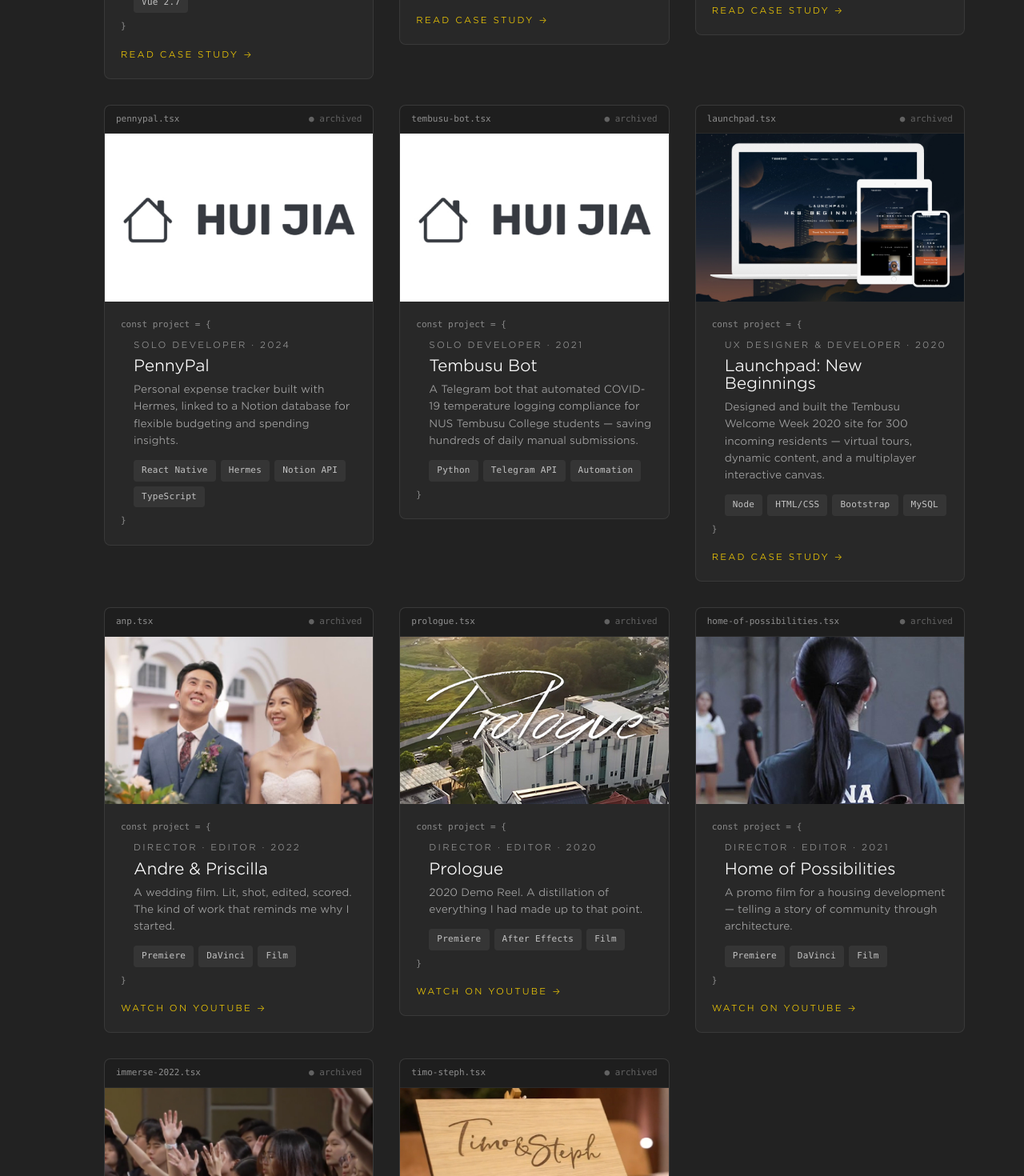
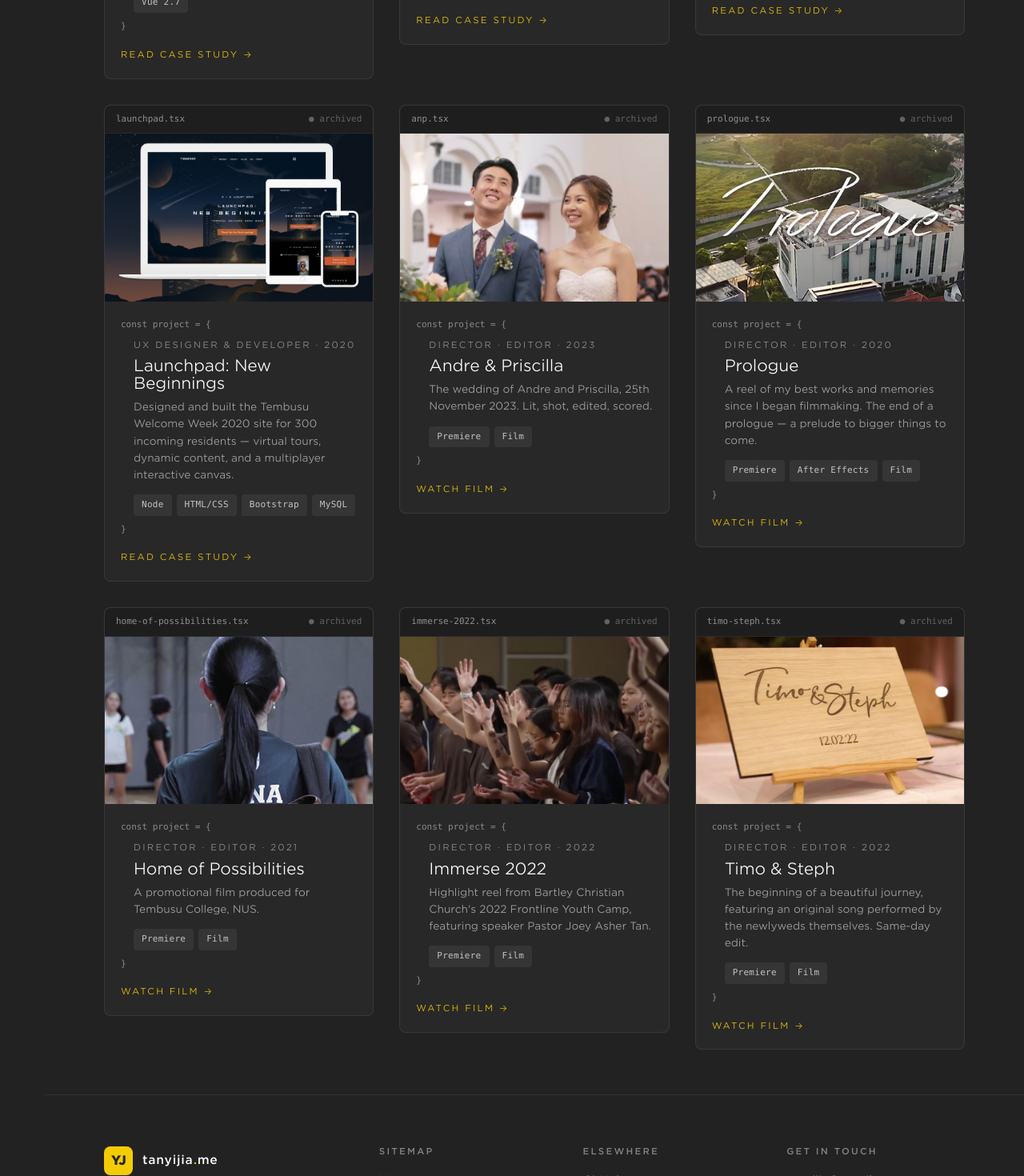
Before and after one commit to fluffysaur/fluffysaur.github.io, a React (Vite) app: page /work in a window 1280 px wide. Shown: the part 960-2430 px from the top of the page at 80% size. Built offline with nearby package versions, Linux system fonts and the light colour scheme.

Commit message:
feat: enhance project detail view with video support and update portfolio data

```diff
--- a/src/components/FileCard.tsx
+++ b/src/components/FileCard.tsx
@@ -56,27 +56,13 @@ export function FileCard({ project: p, large }: FileCardProps) {
                     <div className="mt-4 text-[11px] tracking-[0.2em] uppercase text-accent">Read case study →</div>
                 )}
                 {p.youtubeUrl && (
-                    <div className="mt-4 text-[11px] tracking-[0.2em] uppercase text-accent">Watch on YouTube →</div>
+                    <div className="mt-4 text-[11px] tracking-[0.2em] uppercase text-accent">Watch film →</div>
                 )}
             </div>
         </div>
     );
 
-    if (p.youtubeUrl) {
-        return (
-            <a
-                href={p.youtubeUrl}
-                target="_blank"
-                rel="noopener noreferrer"
-                className="block no-underline text-inherit"
-                style={{ textDecoration: "none" }}
-            >
-                {inner}
-            </a>
-        );
-    }
-
-    if (p.hasCase) {
+    if (p.youtubeUrl || p.hasCase) {
         return (
             <Link to={`/work/${p.id}`} className="block no-underline text-inherit" style={{ textDecoration: "none" }}>
                 {inner}
--- a/src/data/projects.ts
+++ b/src/data/projects.ts
@@ -44,32 +44,6 @@ export const PROJECTS: Project[] = [
 
     // ── Personal Projects ───────────────────────────────────────────────────────
     {
-        id: "pennypal",
-        title: "PennyPal",
-        blurb: "Personal expense tracker built with Hermes, linked to a Notion database for flexible budgeting and spending insights.",
-        img: "/assets/thumbnails/huijia-thumb.jpg", // placeholder until screenshot provided
-        role: "Solo Developer",
-        year: "2024",
-        tags: ["React Native", "Hermes", "Notion API", "TypeScript"],
-        cat: "fullstack",
-        type: "personal",
-        live: false,
-        hasCase: false,
-    },
-    {
-        id: "tembusu-bot",
-        title: "Tembusu Bot",
-        blurb: "A Telegram bot that automated COVID-19 temperature logging compliance for NUS Tembusu College students — saving hundreds of daily manual submissions.",
-        img: "/assets/thumbnails/huijia-thumb.jpg", // placeholder until screenshot provided
-        role: "Solo Developer",
-        year: "2021",
-        tags: ["Python", "Telegram API", "Automation"],
-        cat: "fullstack",
-        type: "personal",
-        live: false,
-        hasCase: false,
-    },
-    {
         id: "launchpad",
         title: "Launchpad: New Beginnings",
         blurb: "Designed and built the Tembusu Welcome Week 2020 site for 300 incoming residents — virtual tours, dynamic content, and a multiplayer interactive canvas.",
@@ -87,11 +61,11 @@ export const PROJECTS: Project[] = [
     {
         id: "anp",
         title: "Andre & Priscilla",
-        blurb: "A wedding film. Lit, shot, edited, scored. The kind of work that reminds me why I started.",
+        blurb: "The wedding of Andre and Priscilla, 25th November 2023. Lit, shot, edited, scored.",
         img: "/assets/thumbnails/anp-thumb.jpg",
         role: "Director · Editor",
-        year: "2022",
-        tags: ["Premiere", "DaVinci", "Film"],
+        year: "2023",
+        tags: ["Premiere", "Film"],
         cat: "film",
         type: "film",
         live: false,
@@ -100,7 +74,7 @@ export const PROJECTS: Project[] = [
     {
         id: "prologue",
         title: "Prologue",
-        blurb: "2020 Demo Reel. A distillation of everything I had made up to that point.",
+        blurb: "A reel of my best works and memories since I began filmmaking. The end of a prologue — a prelude to bigger things to come.",
         img: "/assets/thumbnails/demoreel-thumb.jpg",
         role: "Director · Editor",
         year: "2020",
@@ -113,11 +87,11 @@ export const PROJECTS: Project[] = [
     {
         id: "home-of-possibilities",
         title: "Home of Possibilities",
-        blurb: "A promo film for a housing development — telling a story of community through architecture.",
+        blurb: "A promotional film produced for Tembusu College, NUS.",
         img: "/assets/thumbnails/hop-thumb.jpg",
         role: "Director · Editor",
         year: "2021",
-        tags: ["Premiere", "DaVinci", "Film"],
+        tags: ["Premiere", "Film"],
         cat: "film",
         type: "film",
         live: false,
@@ -126,7 +100,7 @@ export const PROJECTS: Project[] = [
     {
         id: "immerse-2022",
         title: "Immerse 2022",
-        blurb: "Event montage for Tembusu College's flagship orientation camp.",
+        blurb: "Highlight reel from Bartley Christian Church's 2022 Frontline Youth Camp, featuring speaker Pastor Joey Asher Tan.",
         img: "/assets/thumbnails/immerse-thumb.jpg",
         role: "Director · Editor",
         year: "2022",
@@ -139,11 +113,11 @@ export const PROJECTS: Project[] = [
     {
         id: "timo-steph",
         title: "Timo & Steph",
-        blurb: "A wedding film.",
+        blurb: "The beginning of a beautiful journey, featuring an original song performed by the newlyweds themselves. Same-day edit.",
         img: "/assets/thumbnails/tns-thumb.jpg",
         role: "Director · Editor",
         year: "2022",
-        tags: ["Premiere", "DaVinci", "Film"],
+        tags: ["Premiere", "Film"],
         cat: "film",
         type: "film",
         live: false,
--- a/src/pages/WorkDetail.tsx
+++ b/src/pages/WorkDetail.tsx
@@ -1,14 +1,22 @@
 import { Navigate, useParams } from "react-router-dom";
 import { CASES } from "../case-studies/registry";
+import { PROJECTS } from "../data/projects";
 import { WorkDetailPage } from "./WorkDetail/WorkDetailPage";
+import { VideoDetailPage } from "./WorkDetail/VideoDetailPage";
 
 export function WorkDetail() {
     const { id } = useParams<{ id: string }>();
+
     const entry = id ? CASES[id] : undefined;
+    if (entry) {
+        const { meta, Content } = entry;
+        return <WorkDetailPage meta={meta} Content={Content} />;
+    }
 
-    if (!entry) return <Navigate to="/work" replace />;
+    const project = id ? PROJECTS.find((p) => p.id === id) : undefined;
+    if (project?.youtubeUrl) {
+        return <VideoDetailPage project={project} />;
+    }
 
-    const { meta, Content } = entry;
-
-    return <WorkDetailPage meta={meta} Content={Content} />;
+    return <Navigate to="/work" replace />;
 }
--- a/src/pages/WorkDetail/CaseBackLink.tsx
+++ b/src/pages/WorkDetail/CaseBackLink.tsx
@@ -1,12 +1,15 @@
 import { Link } from "react-router-dom";
+import { FontAwesomeIcon } from "@fortawesome/react-fontawesome";
+import { faArrowLeftLong } from "@fortawesome/free-solid-svg-icons";
 
 export function CaseBackLink() {
     return (
         <Link
             to="/work"
-            className="font-mono text-[13px] no-underline transition-colors hover:text-accent"
+            className="font-mono text-[13px] no-underline transition-colors hover:text-accent flex items-center gap-2"
             style={{ color: "var(--fg-5)" }}
         >
+            <FontAwesomeIcon icon={faArrowLeftLong} />
             back /work
         </Link>
     );
--- /dev/null
+++ b/src/pages/WorkDetail/VideoDetailPage.tsx
@@ -0,0 +1,70 @@
+import { Footer } from "../../components/Footer";
+import { TagRow } from "../../components/Tag";
+import type { Project } from "../../types";
+import { CaseBackLink } from "./CaseBackLink";
+
+function extractYouTubeId(url: string): string | null {
+    try {
+        return new URL(url).searchParams.get("v");
+    } catch {
+        return null;
+    }
+}
+
+export function VideoDetailPage({ project: p }: { project: Project }) {
+    const videoId = p.youtubeUrl ? extractYouTubeId(p.youtubeUrl) : null;
+
+    return (
+        <>
+            <article className="py-14 pb-24">
+                <div className="mx-auto max-w-220 px-8">
+                    <CaseBackLink />
+
+                    <div className="mt-10 mb-8">
+                        <p
+                            className="text-[11px] tracking-[0.2em] uppercase font-medium mb-2"
+                            style={{ color: "var(--fg-5)" }}
+                        >
+                            {p.role} · {p.year}
+                        </p>
+                        <h1
+                            className="font-light"
+                            style={{
+                                fontSize: "clamp(28px, 5vw, 52px)",
+                                letterSpacing: "-0.01em",
+                                color: "var(--fg-1)",
+                            }}
+                        >
+                            {p.title}
+                        </h1>
+                    </div>
+
+                    {videoId && (
+                        <div
+                            className="w-full aspect-video rounded-lg overflow-hidden mb-8 border"
+                            style={{ borderColor: "var(--border-mid)" }}
+                        >
+                            <iframe
+                                src={`https://www.youtube.com/embed/${videoId}`}
+                                title={p.title}
+                                allow="accelerometer; autoplay; clipboard-write; encrypted-media; gyroscope; picture-in-picture"
+                                allowFullScreen
+                                className="w-full h-full"
+                            />
+                        </div>
+                    )}
+
+                    <p
+                        className="text-[16px] leading-relaxed mb-6"
+                        style={{ color: "var(--fg-3)", maxWidth: "72ch" }}
+                    >
+                        {p.blurb}
+                    </p>
+
+                    <TagRow tags={p.tags} />
+                </div>
+            </article>
+            <Footer />
+        </>
+    );
+}
```
